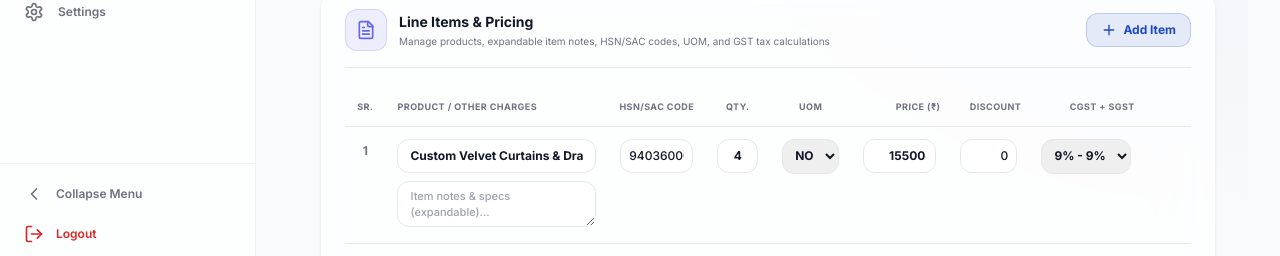
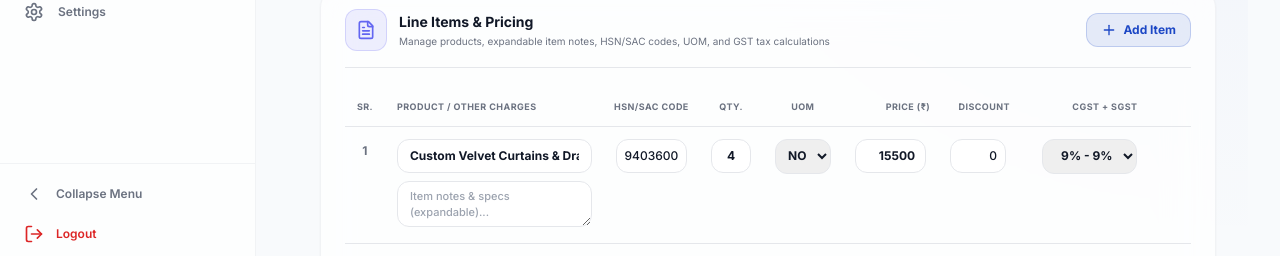
Before and after one commit to priyankpanchal2429/Dream-Decorators, a Next.js app in the folder apps/frontend/: page /quotations/new in a window 1280 px wide. Shown: the part 536-792 px from the top of the page. Built offline with nearby package versions, Linux system fonts and the light colour scheme.

Commit message:
fix: shift CGST + SGST column to the right next to TOTAL section

```diff
--- a/apps/frontend/src/features/quotations/components/CreateQuotationForm.tsx
+++ b/apps/frontend/src/features/quotations/components/CreateQuotationForm.tsx
@@ -167,7 +167,7 @@ export const CreateQuotationForm: React.FC<CreateQuotationFormProps> = ({
                 <th className="px-2 py-3 text-center w-20">UOM</th>
                 <th className="px-2 py-3 text-right w-24">PRICE (₹)</th>
                 <th className="px-2 py-3 text-right w-20">DISCOUNT</th>
-                <th className="px-2 py-3 text-right w-28">CGST + SGST</th>
+                <th className="pl-6 pr-2 py-3 text-right w-32">CGST + SGST</th>
                 <th className="px-3 py-3 text-right w-32">TOTAL (₹)</th>
                 <th className="px-2 py-3 text-center w-10"></th>
               </tr>
@@ -266,8 +266,8 @@ export const CreateQuotationForm: React.FC<CreateQuotationFormProps> = ({
                       />
                     </td>
 
-                    {/* CGST + SGST - Top Aligned */}
-                    <td className="px-3 py-3 align-top">
+                    {/* CGST + SGST - Shifted Right */}
+                    <td className="pl-6 pr-2 py-3 align-top">
                       <select
                         value={item.taxPercent}
                         onChange={(e) => onUpdateItem(item.id, 'taxPercent', Number(e.target.value))}
```
